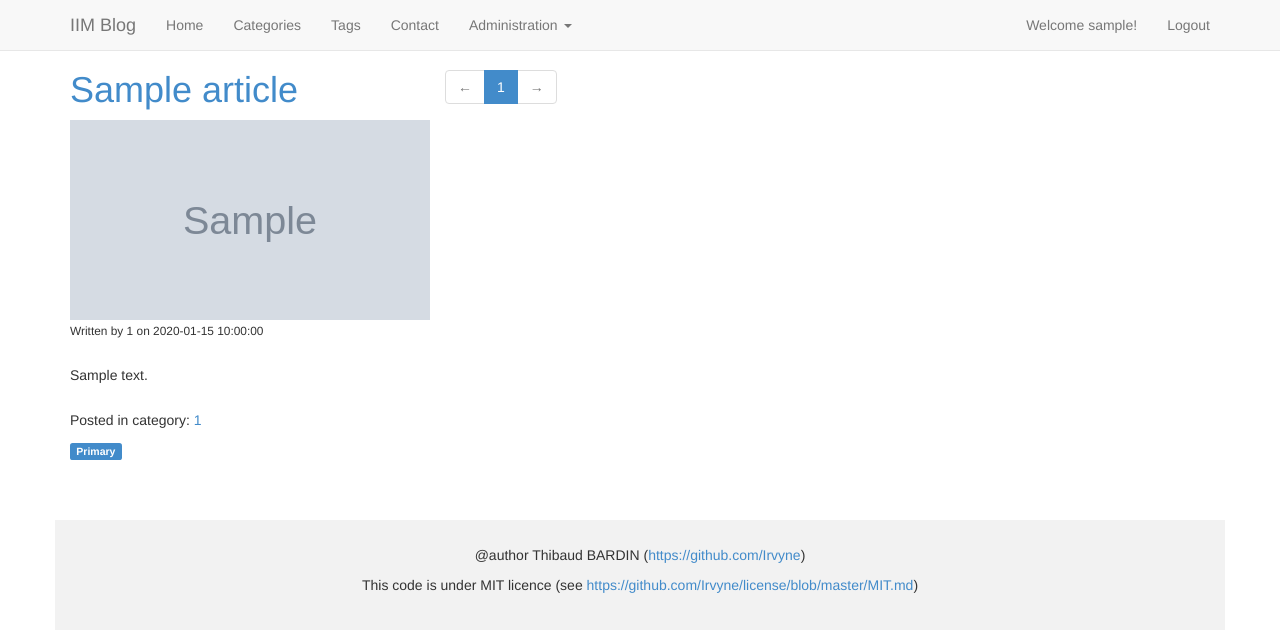
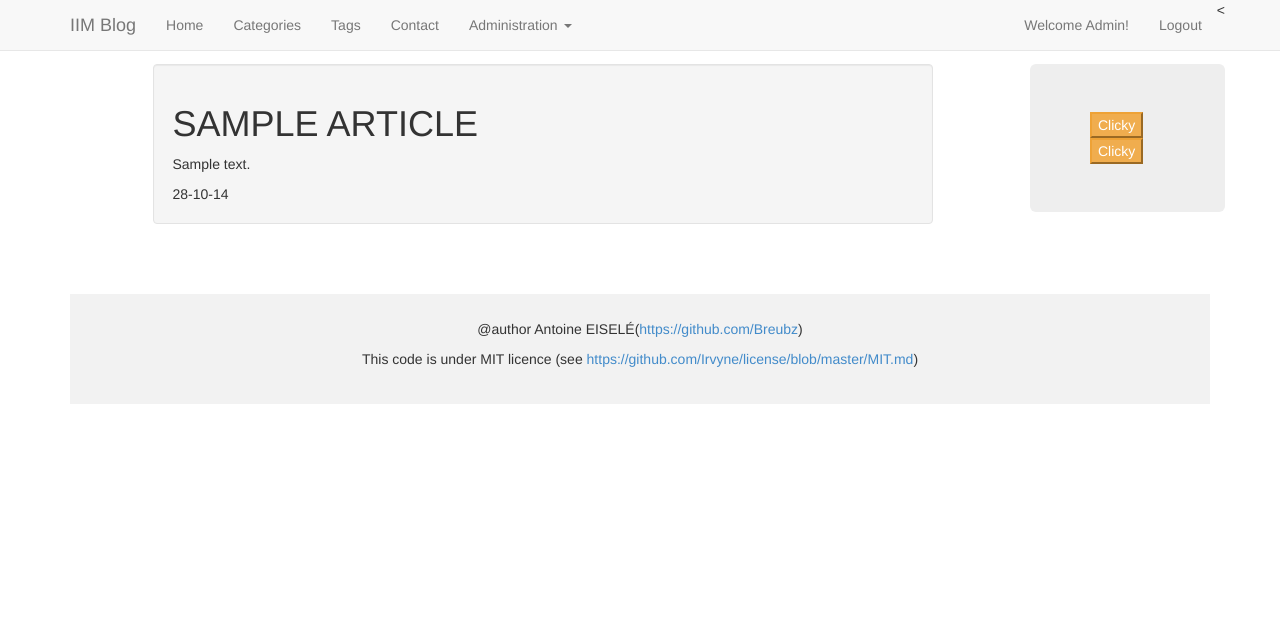
Before and after one commit to Breubz/PHP_A2_GR2_Twig, a PHP site: page / in a window 1280 px wide. Shown: the top 644 px of the page. Run offline with PHP 8.4, Linux system fonts and the light colour scheme; the visitor is signed in with stand-in values (Sample User, id 1); tables that the repository leaves empty or names only in its code hold one stand-in row (values such as "Sample post"); grey boxes marked "Sample" are stand-in pictures; some libraries are stand-ins or nearby versions.

Commit message:
Working articles

```diff
--- a/_header.php
+++ b/_header.php
@@ -4,6 +4,7 @@
  * This code is under MIT licence (see https://github.com/Irvyne/license/blob/master/MIT.md)
  */
 
+include __DIR__.'/vendor/autoload.php';
 include __DIR__.'/functions/database.fn.php';
 include __DIR__.'/functions/user.fn.php';
 include __DIR__.'/functions/article.fn.php';
@@ -13,4 +14,16 @@ $config = include __DIR__.'/config/config.php';
 
 $link = getDatabaseLink($config['database']);
 
+Twig_Autoloader::register();
+
+$loader = new Twig_Loader_Filesystem([
+    __DIR__.'/views',
+]);
+
+
+
+$twig = new Twig_Environment($loader, [
+    //'cache' => null
+]);
+
 session_start();
--- a/article.php
+++ b/article.php
@@ -1,3 +1,4 @@
+
 <?php
 /**
  * @author Thibaud BARDIN (https://github.com/Irvyne).
@@ -18,4 +19,4 @@ if (!empty($_GET['id'])) {
 
 require __DIR__.'/_footer.php';
 
-include __DIR__.'/template/article.php';
+include __DIR__ . '/views/front/article.html.twig';
--- a/articles.php
+++ b/articles.php
@@ -1,3 +1,4 @@
+
 <?php
 /**
  * @author Thibaud BARDIN (https://github.com/Irvyne).
@@ -10,4 +11,4 @@ $articles = getArticles($link);
 
 require __DIR__.'/_footer.php';
 
-include __DIR__.'/template/articles.php';
+include __DIR__ . '/views/front/articles.html.twig';
--- a/config/config.php
+++ b/config/config.php
@@ -8,7 +8,7 @@ return [
     'database' => [
         'hostname' => 'localhost',
         'username' => 'root',
-        'password' => 'toor', // Windows => '' || Mac => 'root'
+        'password' => 'root', // Windows => '' || Mac => 'root'
         'dbname'   => 'blog',
     ],
 ];
--- a/css/main.css
+++ b/css/main.css
@@ -17,6 +17,9 @@ article header img {
     max-height: 200px;
 }
 
+.articles {
+    margin-top: 5%;
+}
 article .content {
     margin: 25px 0;
 }
--- a/index.php
+++ b/index.php
@@ -21,6 +21,11 @@ if ($currentPage > $nbPages) {
 
 $articles = getArticles($link, null, ($currentPage-1)*$perPage, $perPage);
 
-include __DIR__.'/template/articles.php';
+echo $twig->render('articles.html.twig', [
+    'articles' => $articles,
+    'connected' => isConnected(),
+    'username' => 'Admin',
+
+]);
 
 require __DIR__.'/_footer.php';
--- a/template/admin-article-list.php
+++ b/template/admin-article-list.php
@@ -20,7 +20,7 @@
 
     <?php foreach($articles as $article) { ?>
         <tr>
-            <td><a href="../article.php?id=<?php echo  $article['id']; ?>" target="_blank"><?php echo $article['id'];?></a></td>
+            <td><a href="../views/article.html.twig?id=<?php echo  $article['id']; ?>" target="_blank"><?php echo $article['id'];?></a></td>
             <td><?php echo getExcerpt($article['title'], 30);?></td>
             <td><?php echo getExcerpt($article['content'], 100);?></td>
             <td><img src="<?php echo $article['image'];?>" alt="<?php $article['title'];?>" width="50" height="35"></td>
--- a/template/admin-category-list.php
+++ b/template/admin-category-list.php
@@ -16,7 +16,7 @@
 
     <?php foreach($categories as $category) { ?>
         <tr>
-            <td><a href="../article.php?id=<?php echo  $category['id']; ?>" target="_blank"><?php echo $category['id'];?></a></td>
+            <td><a href="../views/article.html.twig?id=<?php echo  $category['id']; ?>" target="_blank"><?php echo $category['id'];?></a></td>
             <td><?php echo getExcerpt($category['name'], 30);?></td>
             <td><img src="<?php echo $category['image'];?>" alt="<?php $category['name'];?>" width="50" height="35"></td>
             <td><a href="admin-category-edit.php?id=<?php echo $category['id'];?>">Edit</a></td>
--- a/template/admin-tag-list.php
+++ b/template/admin-tag-list.php
@@ -15,7 +15,7 @@
 
         <?php foreach($tags as $tag) { ?>
             <tr>
-                <td><a href="../article.php?id=<?php echo  $tag['id']; ?>" target="_blank"><?php echo $tag['id'];?></a></td>
+                <td><a href="../views/article.html.twig?id=<?php echo  $tag['id']; ?>" target="_blank"><?php echo $tag['id'];?></a></td>
                 <td><?php echo getExcerpt($tag['name'], 30);?></td>
                 <td><a href="admin-tag-edit.php?id=<?php echo $tag['id'];?>">Edit</a></td>
                 <td><a href="admin-tag-delete.php?id=<?php echo $tag['id'];?>">Delete</a></td>
--- a/template/admin-user-list.php
+++ b/template/admin-user-list.php
@@ -16,7 +16,7 @@
 
         <?php foreach($users as $user) { ?>
             <tr>
-                <td><a href="../article.php?id=<?php echo  $user['id']; ?>" target="_blank"><?php echo $user['id'];?></a></td>
+                <td><a href="../views/article.html.twig?id=<?php echo  $user['id']; ?>" target="_blank"><?php echo $user['id'];?></a></td>
                 <td><?php echo $user['username'];?></td>
                 <td><?php echo ('ROLE_ADMIN' === $user['role']) ? '<span class="label label-primary">Admin</span>' : '<span class="label label-default">Default</span>';?></td>
                 <td><a href="admin-user-edit.php?id=<?php echo $user['id'];?>">Edit</a></td>
--- a/template/articles.php
+++ b/template/articles.php
@@ -8,7 +8,7 @@ foreach ($articles as $article) {
 
     echo '<article class="col-xs-12 col-sm-6 col-md-4 col-lg-4">';
     echo '<header>';
-    echo '<h1><a href="/article.php?id='.$article['id'].'">'.$article['title'].'</a></h1>';
+    echo '<h1><a href="/views/article.html.twig?id=' .$article['id'].'">'.$article['title'].'</a></h1>';
     echo '<img title="'.$article['title'].'" alt="'.$article['title'].'" src="'.$article['image'].'">';
     echo '<small>Written by '.$article['user_id'].' on '.$article['created_at'].'</small>';
     echo '</header>';
--- /dev/null
+++ b/views/articles.html.twig
@@ -0,0 +1,26 @@
+{% extends 'base.html.twig' %}
+
+{% block title %}
+    {{ parent() }} - My Articles
+{% endblock %}
+
+{% block leftContent %}
+    {% for article in articles %}
+        {% if article.enabled == true %}
+            <article>
+                <header>
+                    <h1>{{ article.title|upper }}</h1>
+                </header>
+                <p> {{ article.content }} </p>
+                <footer>
+                    <time datetime="{{ article.date|date('c') }}">{{ article.date|date('d-m-y') }}</time>
+                </footer>
+        {% endif %}
+    {% endfor %}
+{% endblock %}
+
+
+{% block rightContent  %}
+    <button class="btn-default btn-warning"> Clicky </button>
+    <button class="btn-default btn-warning"> Clicky </button>
+{% endblock %}
--- /dev/null
+++ b/views/base.html.twig
@@ -0,0 +1,103 @@
+<!DOCTYPE html>
+<!--[if lt IE 7]>      <html class="no-js lt-ie9 lt-ie8 lt-ie7"> <![endif]-->
+<!--[if IE 7]>         <html class="no-js lt-ie9 lt-ie8"> <![endif]-->
+<!--[if IE 8]>         <html class="no-js lt-ie9"> <![endif]-->
+<!--[if gt IE 8]><!--> <html class="no-js"> <!--<![endif]-->
+<head>
+    <meta charset="utf-8">
+    <meta http-equiv="X-UA-Compatible" content="IE=edge">
+    <title>Blog</title>
+    <meta name="description" content="">
+    <meta name="viewport" content="width=device-width, initial-scale=1">
+
+    <!-- Place favicon.ico and apple-touch-icon.png in the root directory -->
+
+    <link rel="stylesheet" href="css/vendor/bootstrap.min.css">
+    <!--<link rel="stylesheet" href="css/vendor/bootstrap-theme.min.css">-->
+    <link rel="stylesheet" href="css/main.css">
+    <script src="js/vendor/modernizr-2.6.2.min.js"></script>
+</head>
+<body>
+
+<!-- Fixed navbar -->
+<div class="navbar navbar-default navbar-fixed-top" role="navigation">
+    <div class="container">
+        <div class="navbar-header">
+            <button type="button" class="navbar-toggle collapsed" data-toggle="collapse" data-target=".navbar-collapse">
+                <span class="sr-only">Toggle navigation</span>
+                <span class="icon-bar"></span>
+                <span class="icon-bar"></span>
+                <span class="icon-bar"></span>
+            </button>
+            <a class="navbar-brand" href="#">IIM Blog</a>
+        </div>
+        <div class="navbar-collapse collapse">
+            <ul class="nav navbar-nav">
+                <li><a href="">Home</a></li>
+                <li><a href="categories.php">Categories</a></li>
+                <li><a href="tags.php">Tags</a></li>
+                <li><a href="contact.php">Contact</a></li>
+                {% if connected is defined and connected %}
+                <li class="dropdown">
+                    <a href="#" class="dropdown-toggle" data-toggle="dropdown">Administration <span class="caret"></span></a>
+                    <ul class="dropdown-menu" role="menu">
+                        <li class="dropdown-header">Articles</li>
+                        <li><a href="admin-article-list.php"><span class="glyphicon glyphicon-list-alt"></span> List Articles</a></li>
+                        <li><a href="admin-article-add.php"><span class="glyphicon glyphicon-plus-sign"></span> Add Article</a></li>
+                        <li class="divider"></li>
+                        {% if connected == 'admin' %}
+                        <li class="dropdown-header">Categories</li>
+                        <li><a href="admin-category-list.php"><span class="glyphicon glyphicon-list-alt"></span> List Categories</a></li>
+                        <li><a href="admin-category-add.php"><span class="glyphicon glyphicon-plus-sign"></span> Add Category</a></li>
+                        <li class="divider"></li>
+                        <li class="dropdown-header">Tags</li>
+                        <li><a href="admin-tag-list.php"><span class="glyphicon glyphicon-list-alt"></span> List Tags</a></li>
+                        <li><a href="admin-tag-add.php"><span class="glyphicon glyphicon-plus-sign"></span> Add Tag</a></li>
+                        <li class="divider"></li>
+                        <li class="dropdown-header">Users</li>
+                        <li><a href="admin-user-list.php"><span class="glyphicon glyphicon-list-alt"></span> List Users</a></li>
+                        <li><a href="admin-user-add.php"><span class="glyphicon glyphicon-plus-sign"></span> Add User</a></li>
+                        {% endif %}
+                    </ul>
+                </li>
+                {% endif %}
+            </ul>
+            <ul class="nav navbar-nav navbar-right">
+                {% if connected is defined and connected %}
+                <li><a href="#">Welcome {{ username }}!</a></li>
+                <li><a href="logout.php">Logout</a></li>
+                <{% else %}
+                <li><a href="login.php">Login</a></li>
+                {% endif %}
+            </ul>
+        </div><!--/.nav-collapse -->
+    </div>
+</div>
+<div class="articles">
+    <div class="container">
+        <div class="row">
+           <div class="col-md-8 col-md-offset-1 well">
+           {% block leftContent %}
+           {% endblock %}
+           </div>
+           <div class="col-md-2 col-md-offset-1 jumbotron">
+               {% block rightContent %}
+               {% endblock %}
+           </div>
+       </div>
+    </div>
+</div>
+
+<div class="container">
+<footer id="footer" class="col-md-12 text-center">
+    <p>@author Antoine EISELÉ(<a href="https://github.com/Breubz">https://github.com/Breubz</a>)</p>
+    <p>This code is under MIT licence (see <a href="https://github.com/Irvyne/license/blob/master/MIT.md">https://github.com/Irvyne/license/blob/master/MIT.md</a>)</p>
+</footer>
+</div>
+
+<script src="//ajax.googleapis.com/ajax/libs/jquery/1.10.2/jquery.min.js"></script>
+<script>window.jQuery || document.write('<script src="js/vendor/jquery-1.10.2.min.js"><\/script>')</script>
+<script src="js/vendor/bootstrap.min.js"></script>
+<script src="js/main.js"></script>
+</body>
+</html>
```
Also changed, not shown: fonts/index.html (added, +10 -0 lines), views/article.html.twig (added, +18 -0 lines).
